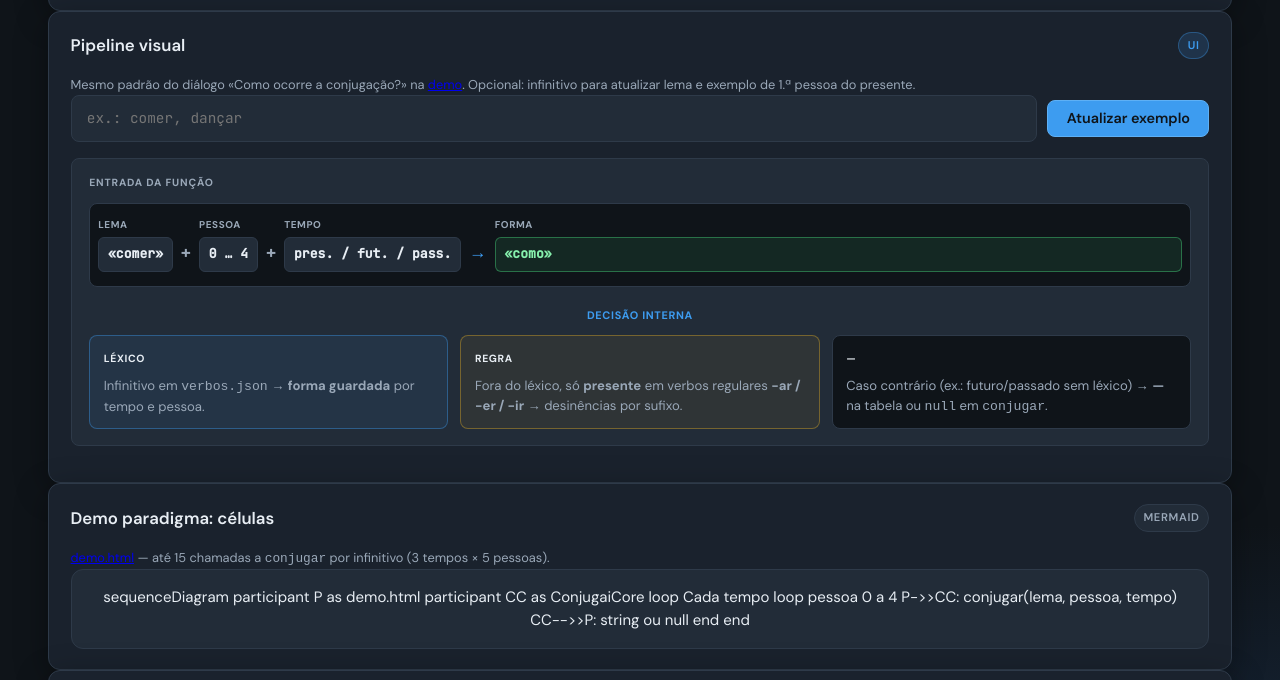
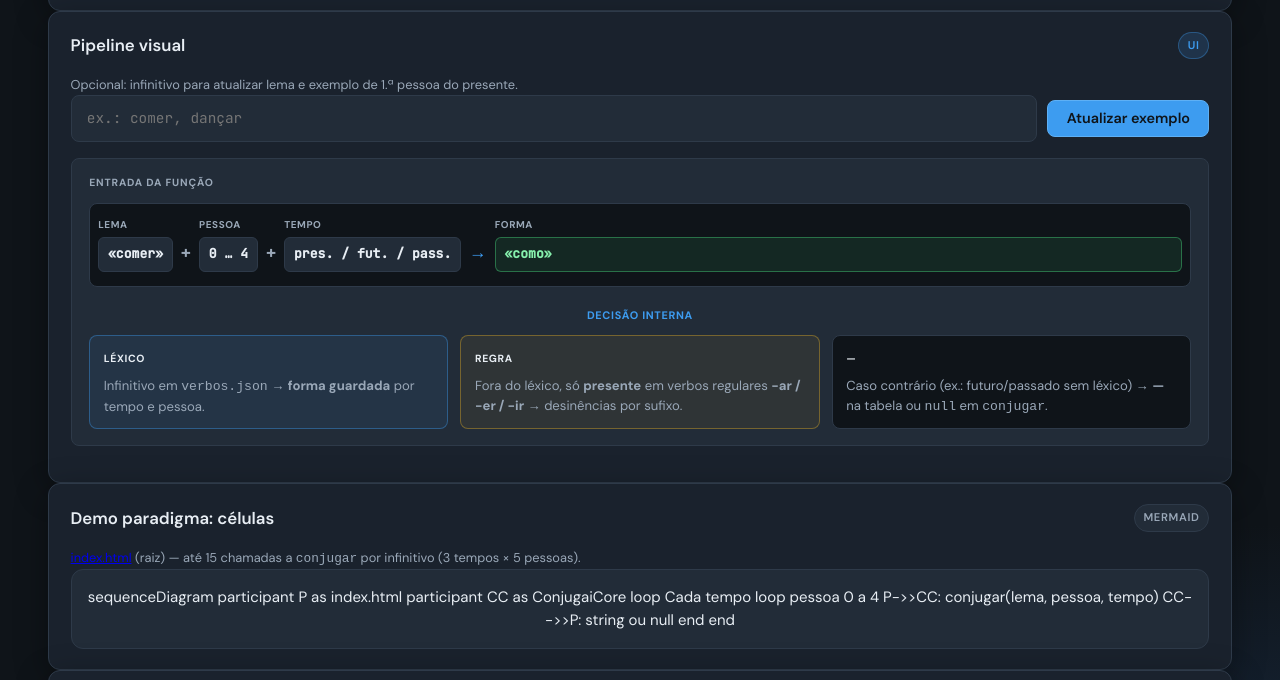
Before and after one commit to aac-ai-lab/conjug.ai, a website: page demo/verbs/diagram.html in a window 1280 px wide. Shown: the part 968-1648 px from the top of the page. Drawn offline with Linux system fonts and the light colour scheme; a script that the page names is missing.

Commit message:
Atualiza links e texto na demo para melhor navegação e clareza
- Modifica `diagram.html` e `lexico-verbos.html` para corrigir links, direcionando para a página principal `index.html` em vez de `demo.html`.
- Ajusta descrições para melhorar a clareza sobre o conteúdo apresentado, mantendo a consistência na interface da demo.

```diff
--- a/demo/verbs/diagram.html
+++ b/demo/verbs/diagram.html
@@ -16,7 +16,6 @@
       rel="stylesheet"
     />
     <style>
-      /* Mais largura útil em ecrãs grandes (a .app global usa max-width: 1200px). */
       .app.app--diagram-wide {
         max-width: min(100%, 1680px);
         width: 100%;
@@ -24,7 +23,6 @@
         padding-right: clamp(1rem, 4vw, 3rem);
         box-sizing: border-box;
       }
-      /* demo.html usa .demo-main com max-width: 720px; aqui queremos largura total do contentor. */
       .app--diagram-wide .demo-main {
         max-width: none;
         width: 100%;
@@ -88,15 +86,15 @@
           </div>
         </div>
         <p class="tagline">
-          Mesmo estilo visual do app: fluxos em <strong>Mermaid</strong>, pipeline de
+          Fluxos em <strong>Mermaid</strong>, pipeline de
           <code>conjugar</code> e ligação ao bundle <code>assets/js/conjugai-core.js</code>.
         </p>
         <p class="diagram-doc__nav">
-          <a href="demo.html">Demo paradigma verbal</a>
+          <a href="../../index.html">Demo paradigma verbal</a>
           <span aria-hidden="true">·</span>
-          <a href="../../index.html">App principal</a>
+          <a href="../../index.html">Demo</a>
           <span aria-hidden="true">·</span>
-          <a href="../../diagrama.html">Diagramas da app (Mermaid)</a>
+          <a href="../../diagrama.html">Diagramas demo CAA (Mermaid)</a>
         </p>
       </header>
 
@@ -207,8 +205,7 @@ flowchart TD
             <span class="badge badge-accent">UI</span>
           </div>
           <p class="hint" style="margin-top: 0">
-            Mesmo padrão do diálogo «Como ocorre a conjugação?» na <a href="demo.html">demo</a>. Opcional:
-            infinitivo para atualizar lema e exemplo de 1.ª pessoa do presente.
+            Opcional: infinitivo para atualizar lema e exemplo de 1.ª pessoa do presente.
           </p>
           <div class="diagram-lemma-row">
             <label class="sr-only" for="diagram-lemma">Infinitivo para o exemplo</label>
@@ -286,13 +283,13 @@ flowchart TD
             <span class="badge">Mermaid</span>
           </div>
           <p class="hint" style="margin-top: 0">
-            <a href="demo.html">demo.html</a> — até 15 chamadas a <code>conjugar</code> por infinitivo (3 tempos × 5
-            pessoas).
+            <a href="../../index.html">index.html</a> (raiz) — até 15 chamadas a <code>conjugar</code> por infinitivo
+            (3 tempos × 5 pessoas).
           </p>
           <div class="diagram-mermaid">
             <div class="mermaid">
 sequenceDiagram
-  participant P as demo.html
+  participant P as index.html
   participant CC as ConjugaiCore
   loop Cada tempo
     loop pessoa 0 a 4
```
Also changed, not shown: demo/verbs/lexico-verbos.html (+1 -1 lines).
